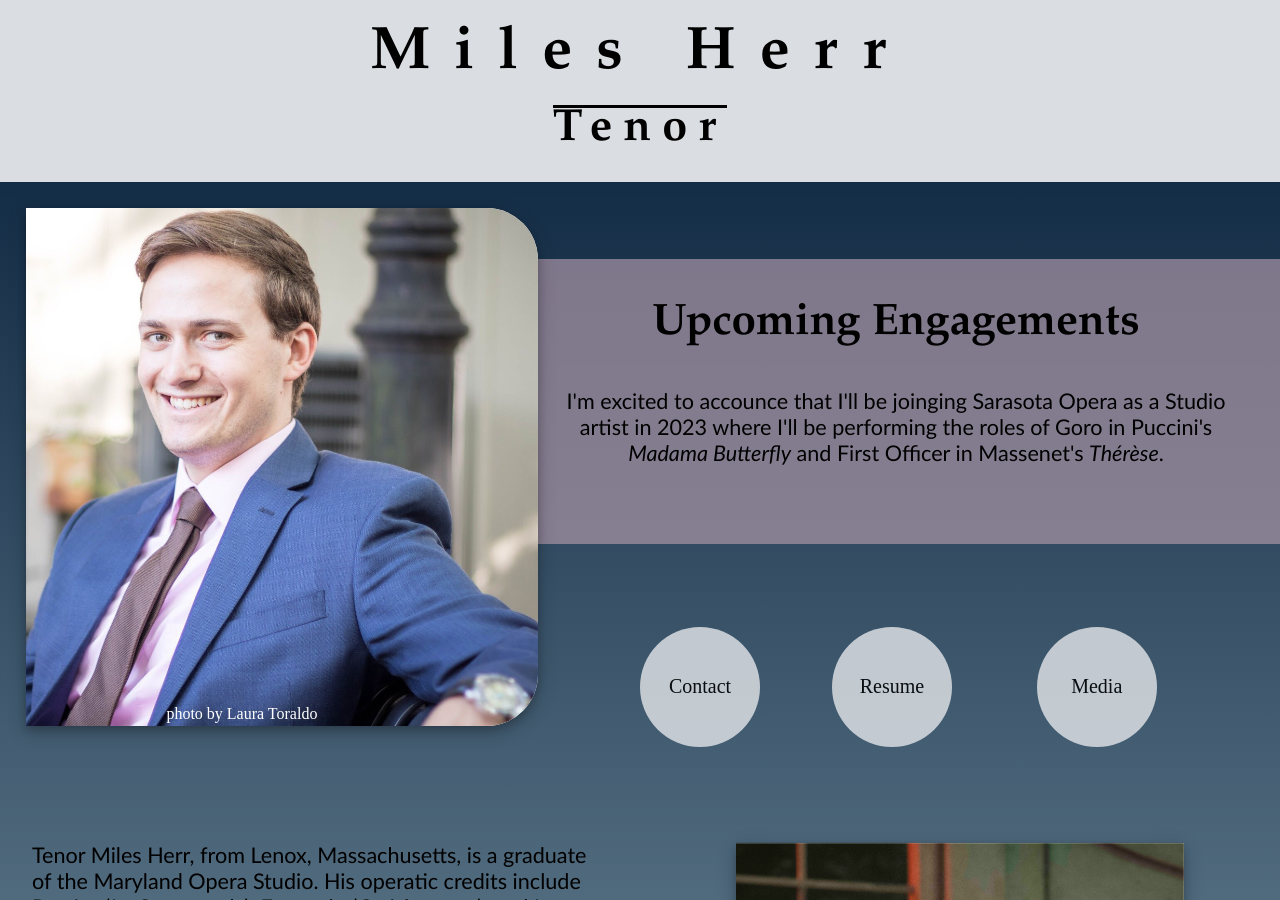
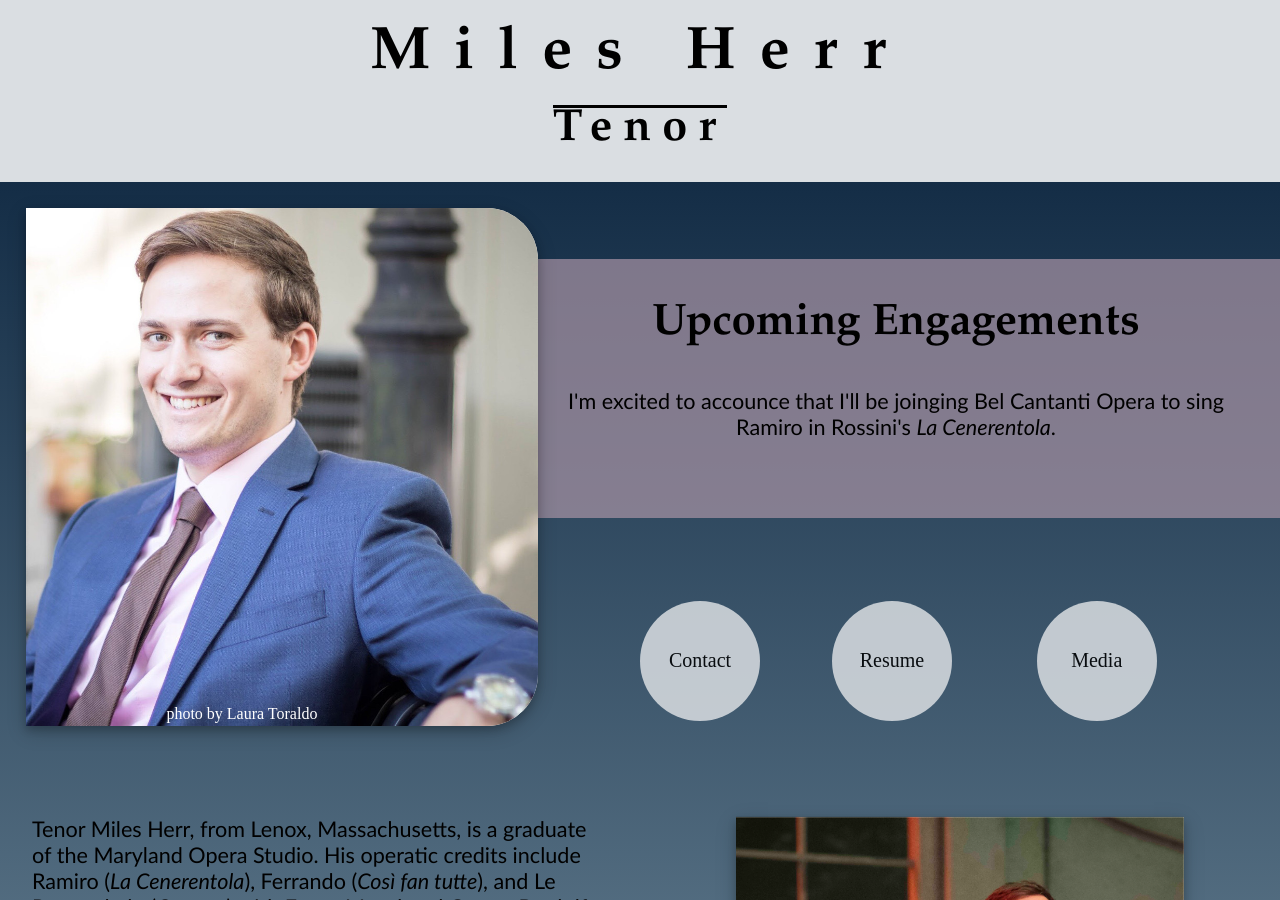
Before and after one commit to leemlb06pmi/leemlb06pmi.github.io, a Jekyll site: the page built from index.html, in a window 1280 px wide and 900 px high. Built offline with Jekyll 4.4.1, drawn with Linux system fonts in a browser that asks for light colours.

Commit message:
Update index.html

```diff
--- a/index.html
+++ b/index.html
@@ -7,15 +7,15 @@
 		<div class = "column right" >
 			<blockquote class="home_oppo">
 				<h3>Upcoming Engagements</h3>
-				<p style="display:inline-block; max-width:95%; padding:5%;">I'm excited to accounce that I'll be joinging Sarasota Opera as a Studio artist in 2023
-					where I'll be performing the roles of Goro in Puccini's <em>Madama Butterfly</em> and First Officer in Massenet's <em>Thérèse</em>.</p>
+				<p style="display:inline-block; max-width:95%; padding:5%;">I'm excited to accounce that I'll be joinging Bel Cantanti Opera to
+					sing Ramiro in Rossini's <em>La Cenerentola</em>.</p>
 			</blockquote>
 			<div class="row">
 				<div class="column mini">
 					<a href="mailto:miles@finexus.com" class="button b1"><span>Contact</span></a>
 				</div>
 				<div class="column mini">
-					<a href="/photos/Miles Herr Resume.pdf" download class="button b2"><span>Resume</span></a>
+					<a href="/photos/Miles Herr Resume.pdf" target="_blank" class="button b2"><span>Resume</span></a>
 				</div>
 				<div class="column mini">
 					<a href="https://www.youtube.com/channel/UCxxJHB4j4ZTPNabK6ZG3rFg" target="_blank" class="button b3"><span>Media</span></a>
```
